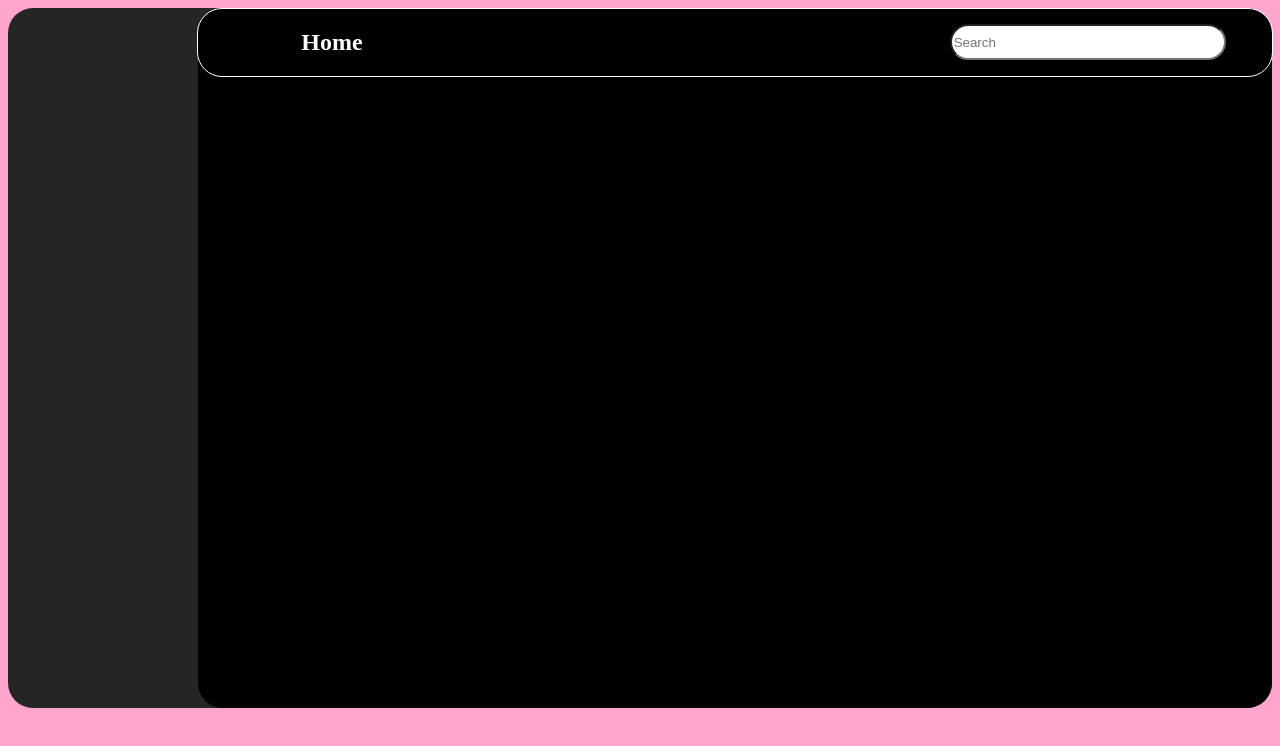
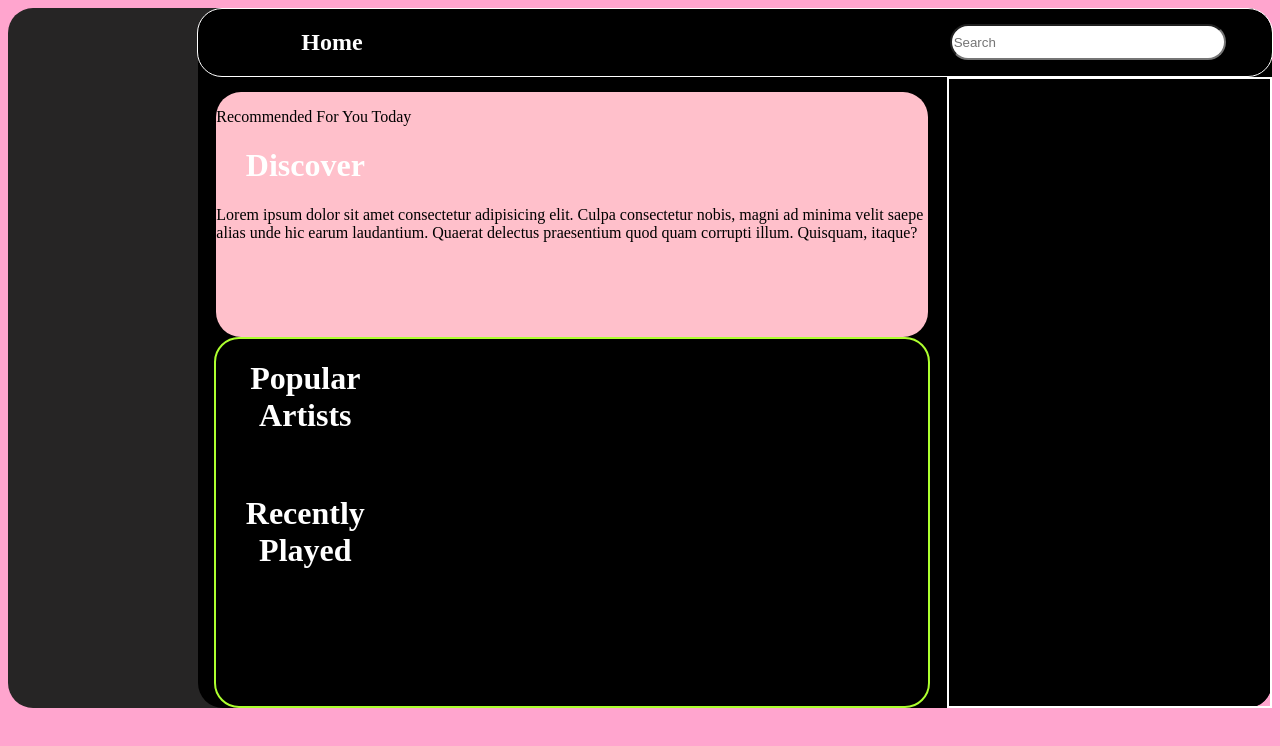
Before and after one commit to Kyssiei/SBA308a, a plain HTML site: page index.html in a window 1280 px wide. Drawn offline with Linux system fonts and the light colour scheme.

Commit message:
updated layout

```diff
--- a/index.html
+++ b/index.html
@@ -17,13 +17,37 @@
             </section>
 
             <div class="mainContent">
-                <div class="topBanner">
-                    <div></div>
-                    <div></div>
+                <div class="leftSide">
+                    <div id="banner">
+                        <p>Recommended For You Today</p>
+                        <h1>Discover</h1>
+                        <p>Lorem ipsum dolor sit amet consectetur adipisicing elit.
+                            Culpa consectetur nobis, magni ad minima velit saepe alias unde
+                            hic earum laudantium. Quaerat delectus praesentium quod quam corrupti
+                            illum. Quisquam, itaque?
+                        </p>
+
+                    </div>
+                    <div id="popularArtist">
+                        <h1>Popular Artists</h1>
+                        <div>
+                            <img src="" alt="">
+                            <img src="" alt="">
+                            <img src="" alt="">
+                            <img src="" alt="">
+                            <img src="" alt="">
+                        </div>
+                        <div>
+                            <h1>Recently Played</h1>
+                        </div>
+                    </div>
                 </div>
-                <div class="lowerBanner">
-                    <div></div>
-                    <div></div>
+
+                <div class="rightSide">
+                    <div id="nowPlaying">
+                        <img src="" alt="">
+
+                    </div>
                 </div>
             </div>
         </div>
--- a/style.css
+++ b/style.css
@@ -56,10 +56,44 @@ h1{
 }
 .mainContent{
     display: flex;
+    flex-direction: row;
+    width: 100%;
+    height: 100%;
+    /* border: 2px solid blue; */
+}
+.leftSide{
+    /* border: 2px solid white; */
+    width: 70%;
+    height: ;
+    display: flex;
     flex-direction: column;
-    width: 100%;
-    height: fit-content;
+    align-items: center;
+
 }
+.rightSide{
+    border: 2px solid white;
+    width: 30%;
+    display: flex;
+    flex-direction: column;
+}
+#banner{
+    /* border: 2px solid aqua; */
+    width: 95%;
+    height: 40%;
+    border-radius: 25px;
+    margin-top: 15px;
+    background-color: pink;
+    /* border-top-left-radius: 30px;
+    border-bottom-right-radius: 30px; */
+    /* background-image: url(https://i.pinimg.com/736x/0a/ab/3b/0aab3b6e97e244a5c7ff988319d3e918.jpg); */
+}
+#popularArtist{
+    border: 2px solid greenyellow;
+    width: 95%;
+    height: 60%;
+    border-radius: 25px;
+}
+
 
 /* .banner{
     display: flex;
```
